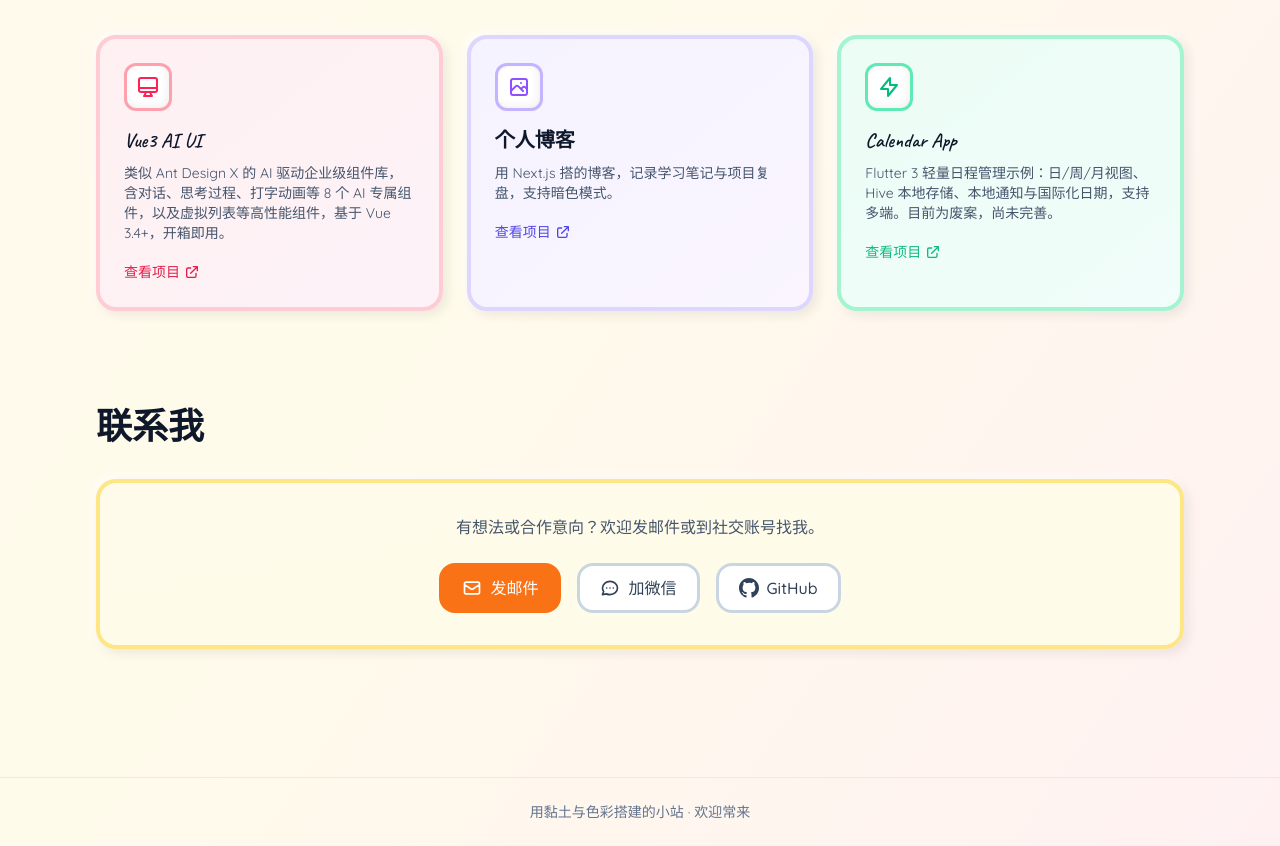
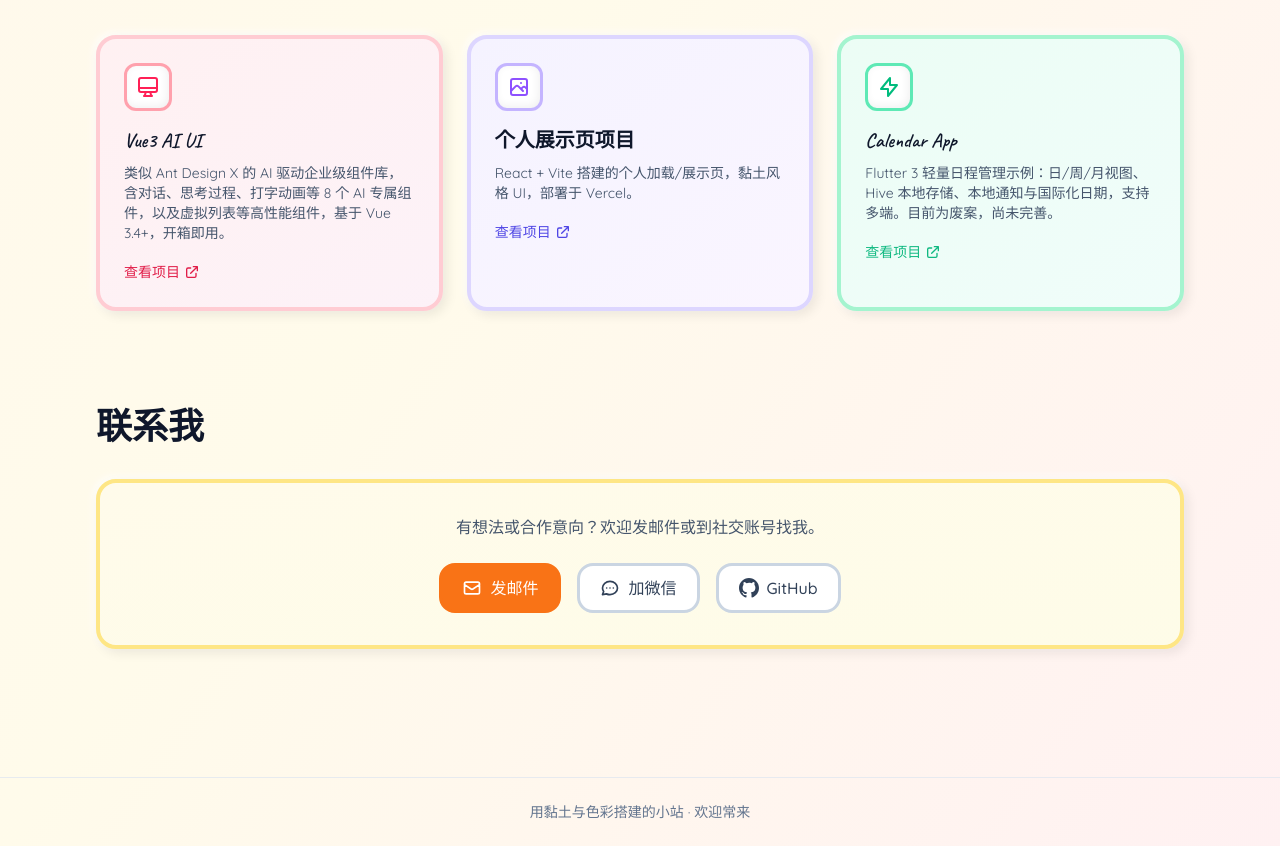
Before and after one commit to Tom-kkk/my-loading-page, a React (Vite) app: page / in a window 1280 px wide. Shown: the part 987-1833 px from the top of the page. Built offline with nearby package versions, Linux system fonts and the light colour scheme.

Commit message:
fix:修改个人项目

```diff
--- a/src/data/site.js
+++ b/src/data/site.js
@@ -31,9 +31,9 @@ export const projects = [
   },
   {
     id: "2",
-    title: "个人博客",
-    description: "用 Next.js 搭的博客，记录学习笔记与项目复盘，支持暗色模式。",
-    href: "#",
+    title: "个人展示页项目",
+    description: "React + Vite 搭建的个人加载/展示页，黏土风格 UI，部署于 Vercel。",
+    href: "https://github.com/Tom-kkk/my-loading-page",
     theme: "violet",
     icon: "image",
   },
```
